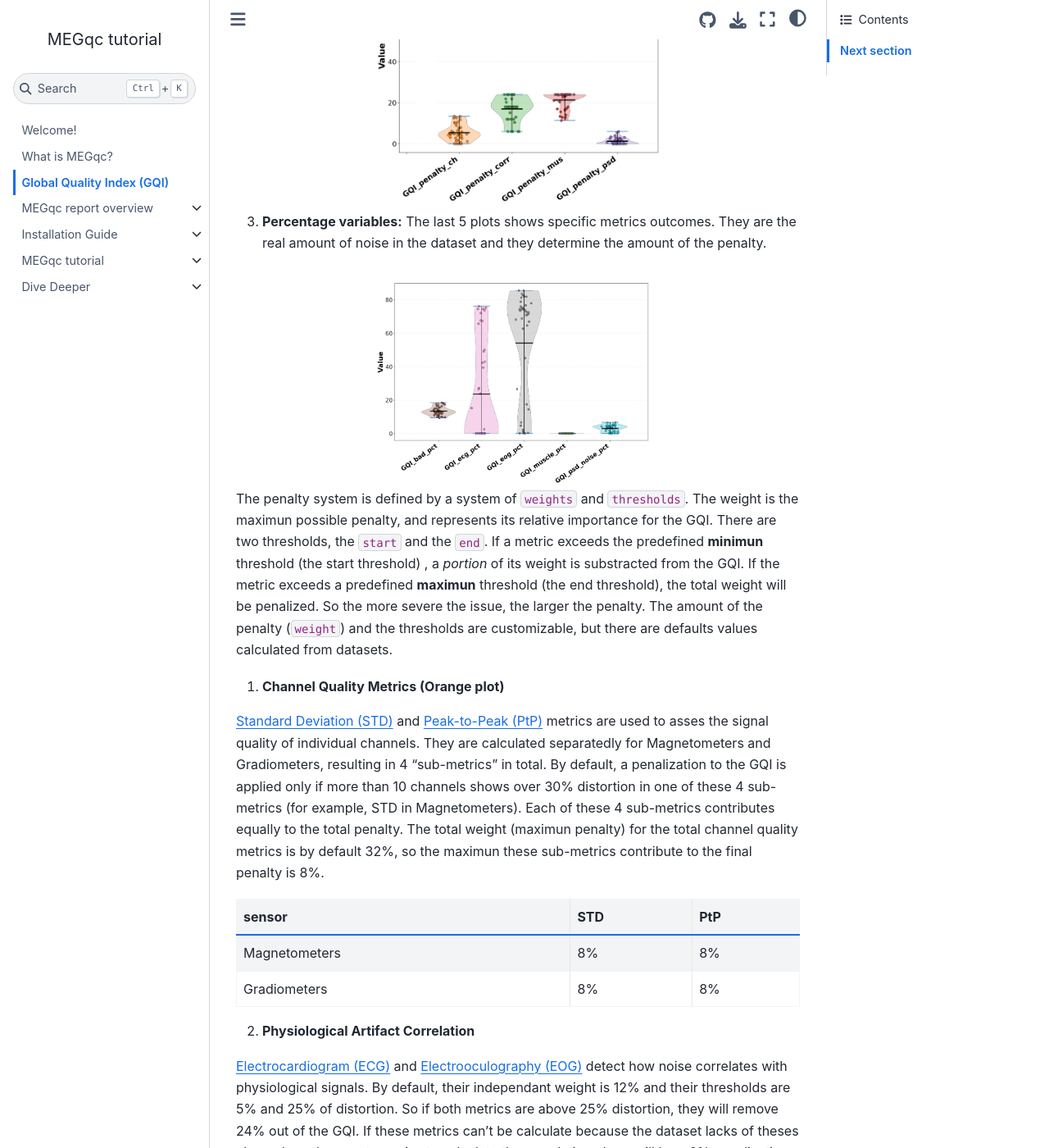
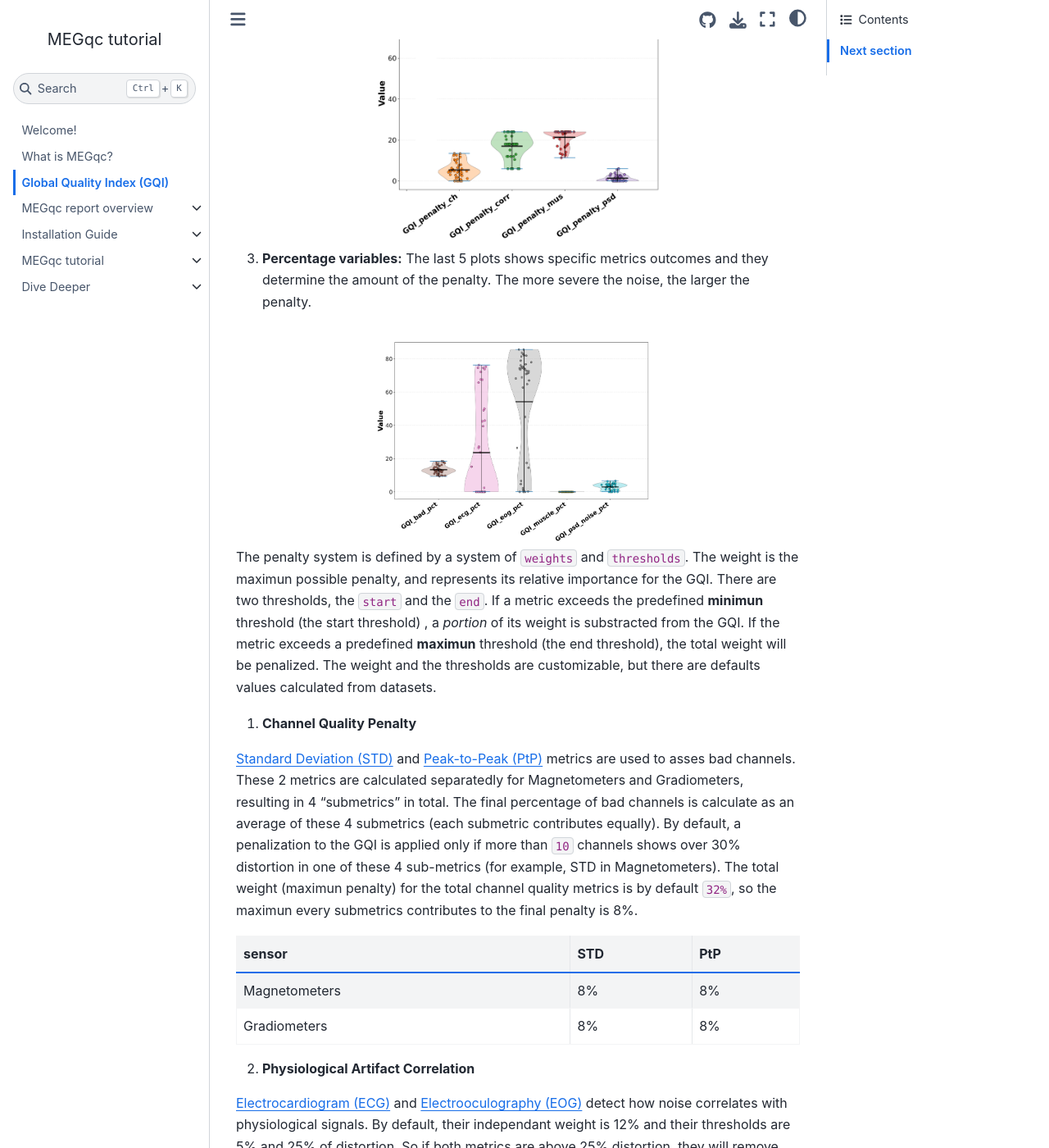
Before and after one commit to ANCPLabOldenburg/megqc_documentation, a Jupyter Book: the page built from book/gqi.md, in a window 1280 px wide and 1400 px high, scrolled down 1428 px. Shown: the whole window at 82% size. Built offline with Jupyter Book 1.0.4 settings and Sphinx 7.4.7 and the Sphinx Book theme 1.1.4, drawn with Linux system fonts in a browser that asks for light colours; some of the changed text lies outside the part shown.

Commit message:
Update gqi.md

```diff
--- a/book/gqi.md
+++ b/book/gqi.md
@@ -2,30 +2,30 @@
 
 MEGqc can compute a `Global Quality Index (GQI)` to provide a single overall estimate of data quality for each subject. The GQI works as a **penalization system:** when one or more metrics detect quality issues, they reduce the subjet'S GQI score accordingly.
 
-<img src="../static/gqi/gqi_1.png" alt="gqi" width="300px" align="center">
+<img src="../static/gqi/gqi_1.png" alt="gqi" width="400px" align="center">
 
-The plot above shows how the GQI of a whole dataset is computed.
+The plot above illustrates how the GQI of a whole dataset is computed:
 
-1. **GQI:** Each dot represents a subject's GQI, and the violin plot summarizes the distribution of GQI scores across the dataset. The dataset GQI is the average of all subjects' GQI scores.
+1. **GQI:** Each dot represents a subject's GQI, and the violin plot summarizes the distribution of GQI scores across the dataset. The overall GQI for the dataset is the average of all subjects'   scores.
 
 <img src="../static/gqi/01.png" alt="gqi-1" width="350px" align="center">
 
-2. **Penalties:** The GQI is reduced based on four penalties, each penalty represents a source of noise (channel quality, physiological correlation, muslce artifacts and power spectral density). Every of these violin plots represent the amount of the penalty.
+2. **Penalties:** The GQI is reduced based on four sources of noise (channel quality, physiological correlation, muslce artifacts and power spectral density). Each plot represents a potential penalty, substracted from the GQI (starts at 100%).
 
 <img src="../static/gqi/02.png" alt="gqi-2" width="350px" align="center">
 
-3. **Percentage variables:** The last 5 plots shows specific metrics outcomes. They are the real amount of noise in the dataset and they determine the amount of the penalty.
+3. **Percentage variables:** The last 5 plots shows specific metrics outcomes and they determine the amount of the penalty. The more severe the noise, the larger the penalty.
 
 <img src="../static/gqi/03.png" alt="gqi-3" width="350px" align="center">
 
-The penalty system is defined by a system of `weights` and `thresholds`. The weight is the maximun possible penalty, and represents its relative importance for the GQI. There are two thresholds, the `start` and the `end`. If a metric exceeds the predefined **minimun** threshold (the start threshold) , a _portion_ of its weight is substracted from the GQI. If the metric exceeds a predefined **maximun** threshold (the end threshold), the total weight will be penalized. So the more severe the issue, the larger the penalty.
-The amount of the penalty (`weight`) and the thresholds are customizable, but there are defaults values calculated from datasets.
+The penalty system is defined by a system of `weights` and `thresholds`. The weight is the maximun possible penalty, and represents its relative importance for the GQI. There are two thresholds, the `start` and the `end`. If a metric exceeds the predefined **minimun** threshold (the start threshold) , a _portion_ of its weight is substracted from the GQI. If the metric exceeds a predefined **maximun** threshold (the end threshold), the total weight will be penalized.
+The weight and the thresholds are customizable, but there are defaults values calculated from datasets.
 
 
-1. **Channel Quality Metrics (Orange plot)**
+1. **Channel Quality Penalty**
 
-[Standard Deviation (STD)](../report/std.md) and [Peak-to-Peak (PtP)](../report/ptp.md) metrics are used to asses the signal quality of individual channels. They are calculated separatedly for Magnetometers and Gradiometers, resulting in 4 "sub-metrics" in total.
-By default, a penalization to the GQI is applied only if more than 10 channels shows over 30% distortion in one of these 4 sub-metrics (for example, STD in Magnetometers). Each of these 4 sub-metrics contributes equally to the total penalty. The total weight (maximun penalty) for the total channel quality metrics is by default 32%, so the maximun these sub-metrics contribute to the final penalty is 8%.
+[Standard Deviation (STD)](../report/std.md) and [Peak-to-Peak (PtP)](../report/ptp.md) metrics are used to asses bad channels. These 2 metrics are calculated separatedly for Magnetometers and Gradiometers, resulting in 4 "submetrics" in total. The final percentage of bad channels is calculate as an average of these 4 submetrics (each submetric contributes equally).
+By default, a penalization to the GQI is applied only if more than `10` channels shows over 30% distortion in one of these 4 sub-metrics (for example, STD in Magnetometers). The total weight (maximun penalty) for the total channel quality metrics is by default `32%`, so the maximun every submetrics contributes to the final penalty is 8%.
 
 | sensor | STD | PtP |
 | --- | --- | --- |
```
